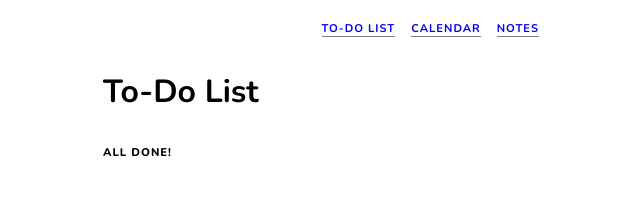
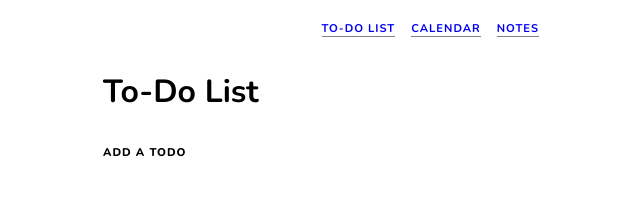
Before and after one commit to magalifabri/react-intro, a React (Create React App) app: page / in a window 1280 px wide. Shown: the top 214 px of the page, without its empty margins (319-959 px from the left). Built offline with nearby package versions, Linux system fonts and the light colour scheme.

Commit message:
Add todo status message for an empty todo list

```diff
--- a/src/pages/TodoList.js
+++ b/src/pages/TodoList.js
@@ -50,6 +50,10 @@ const TodoList = ({todos, setTodos, idCounter, setIdCounter}) => {
 
 
     const getTodoStatusString = () => {
+        if (!todos.length) {
+            return 'add a todo';
+        }
+
         const numUncompletedTodos = todos.filter(
             todo => !todo.complete
         ).length;
```
